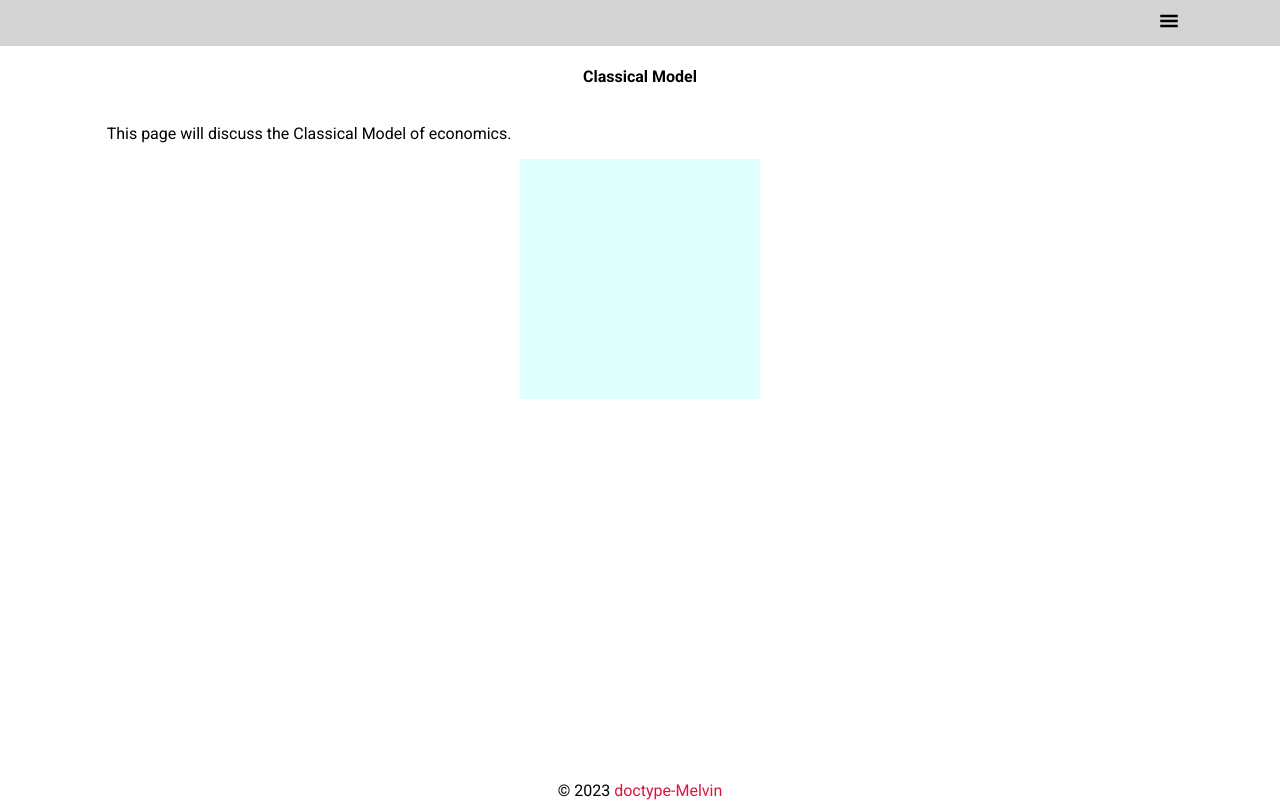
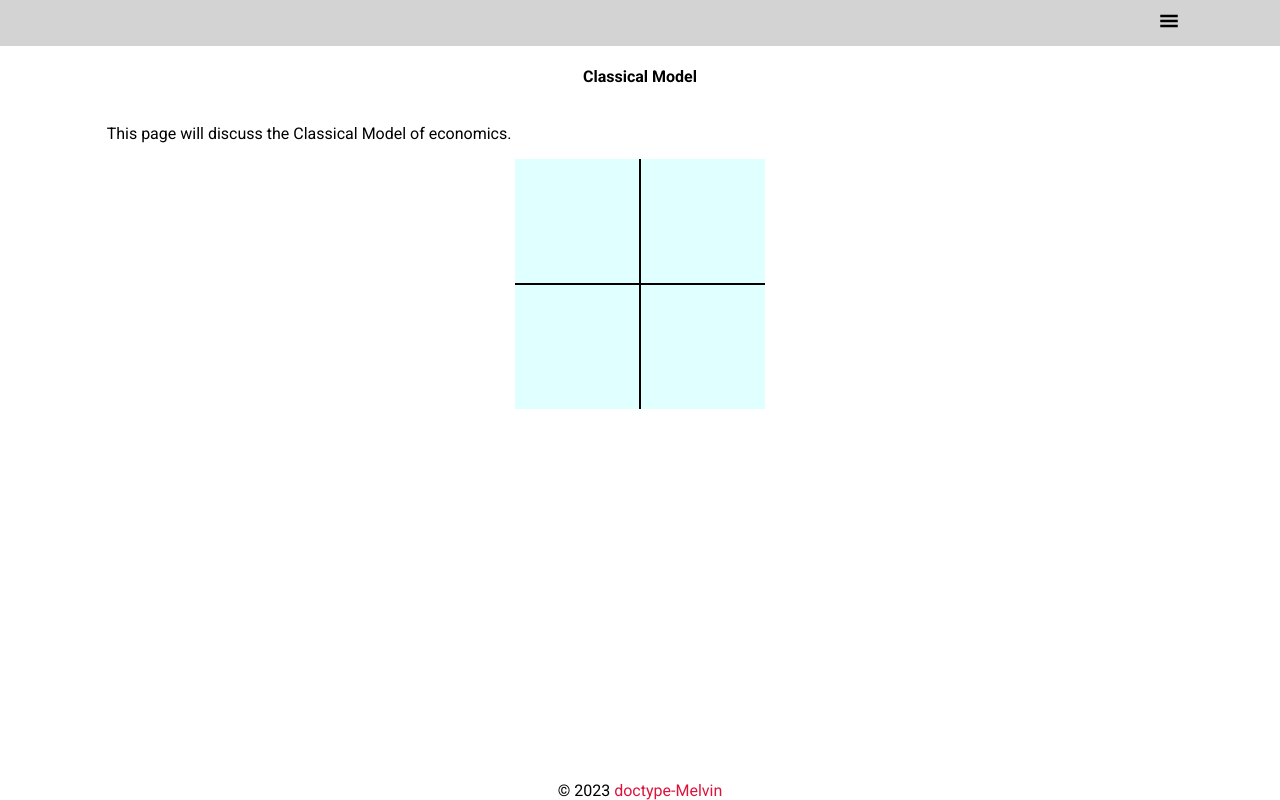
Before and after one commit to doctype-Melvin/economics-macro-models, a React (Vite) app: page /classical in a window 1280 px wide. Built offline with nearby package versions, Linux system fonts and the light colour scheme.

Commit message:
add canvas component

```diff
--- /dev/null
+++ b/src/components/Canvas/index.jsx
@@ -0,0 +1,35 @@
+import { useRef, useEffect } from "react";
+import { styled } from "styled-components";
+
+export default function Canvas() {
+	const canvasRef = useRef(null);
+
+	useEffect(() => {
+		const canvas = canvasRef.current;
+		const context = canvas.getContext("2d");
+
+		const width = canvas.width;
+		const height = canvas.height;
+		const centerX = width / 2;
+		const centerY = height / 2;
+
+		context.clearRect(0, 0, width, height);
+
+		context.beginPath();
+		context.moveTo(0, centerY);
+		context.lineTo(width, centerY);
+		context.moveTo(centerX, 0);
+		context.lineTo(centerX, width);
+		context.strokeStyle = "black";
+		context.lineWidth = 2;
+		context.stroke();
+	}, []);
+
+	return <StyledCanvas ref={canvasRef} width={250} height={250}></StyledCanvas>;
+}
+
+const StyledCanvas = styled.canvas`
+	background-color: lightcyan;
+	grid-column: 2 / 3;
+	justify-self: center;
+`;
--- a/src/pages/Classical/index.jsx
+++ b/src/pages/Classical/index.jsx
@@ -1,4 +1,5 @@
 import { styled } from "styled-components";
+import Canvas from "../../components/Canvas";
 
 export default function ClassicalPage() {
 	return (
@@ -7,7 +8,7 @@ export default function ClassicalPage() {
 			<PageDescription>
 				This page will discuss the Classical Model of economics.
 			</PageDescription>
-			<CoordinateContainer />
+			<Canvas />
 		</SinglePageContainer>
 	);
 }
```
